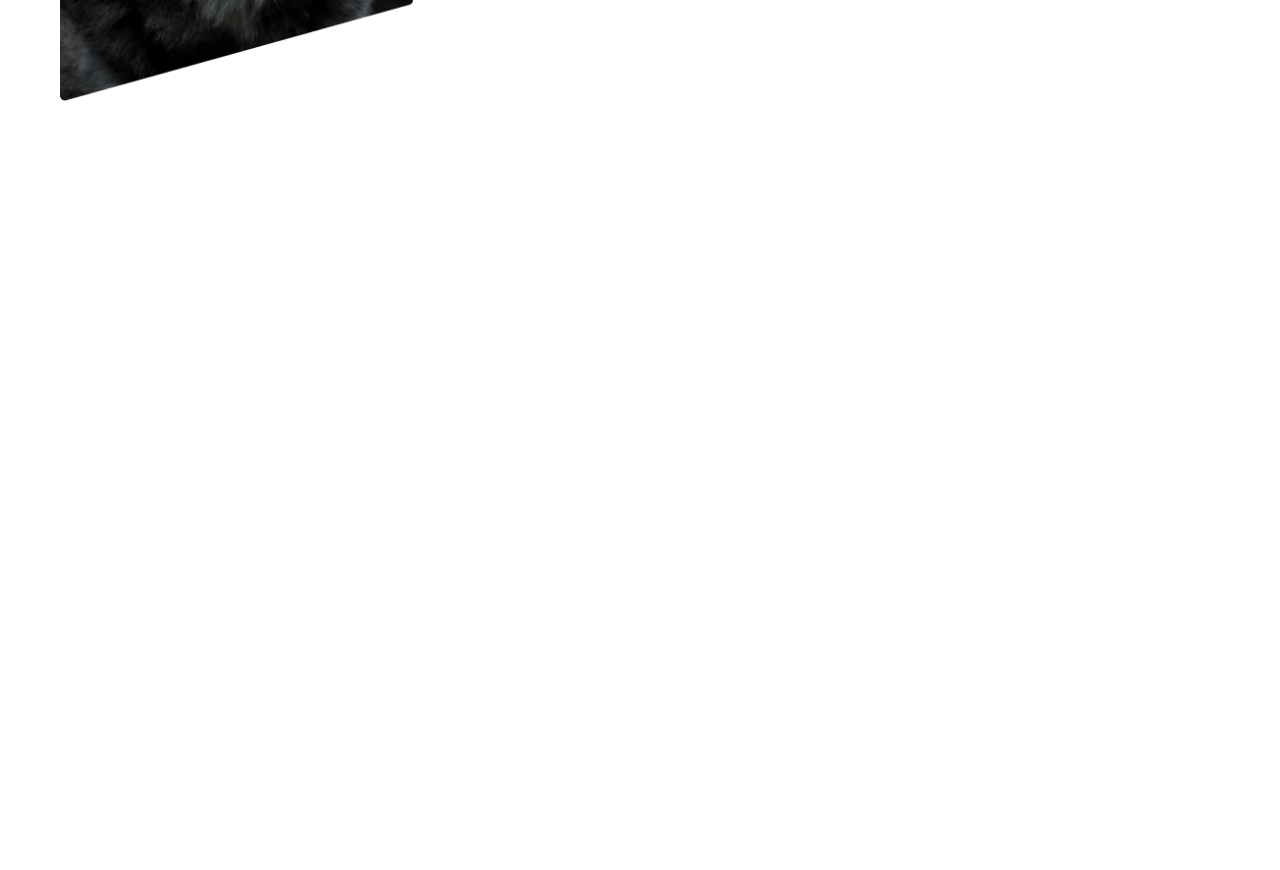
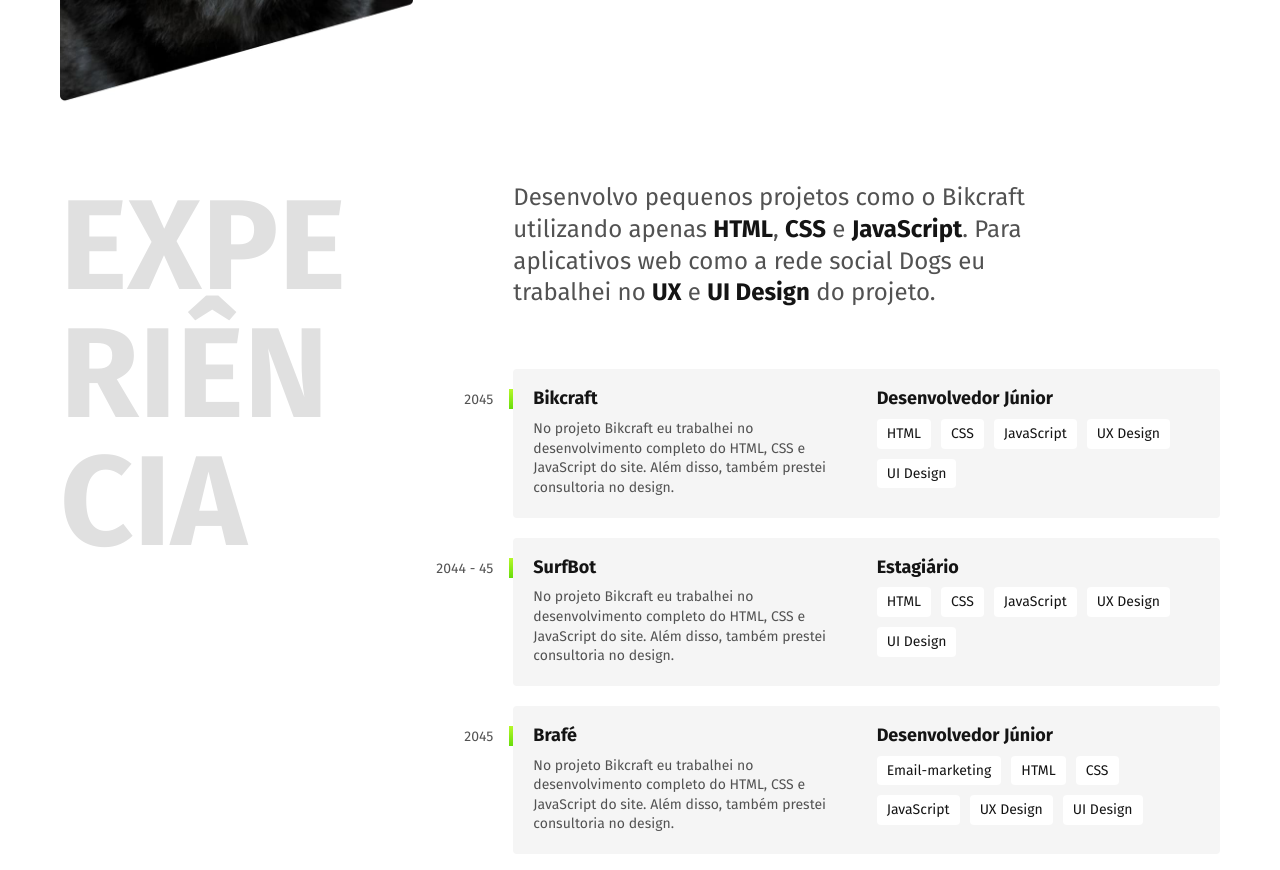
Before and after one commit to RaveleSilva/Porfolio-Model, a plain HTML site: page index.html in a window 1280 px wide. Shown: the part 572-1442 px from the top of the page. Before the commit the page ends 800 px from the top, so only its background shows below. Drawn offline with Linux system fonts and the light colour scheme.

Commit message:
Seção experiência concluída

```diff
--- /dev/null
+++ b/experiencia.css
@@ -0,0 +1,106 @@
+.experiencia .subtitle{
+    color: #e0e0e0;
+}
+
+.experiencia .experiencia-description{
+    font-size: 1.5rem;
+    line-height: 1.33;
+    margin-bottom: 60px;
+    max-width: 39ch;
+    color: #525252;
+}
+
+.experiencia-description strong{
+    color: #141414;
+}
+
+.empresa{
+    display: grid;
+    grid-template-columns: 1fr 1fr;
+    padding: 20px;
+    background-color: #f5f5f5;
+    margin-bottom: 20px;
+    border-radius: 4px;
+    position: relative;
+    gap: 10px 20px;
+}
+
+.empresa::before{
+    content: '';
+    display: block;
+    width: 4px;
+    height: 20px;
+    background-image: linear-gradient(#b6f829, #67dd0a);
+    position: absolute;
+    top: 20px;
+    left: -4px;
+}
+
+.empresa-ano{
+    position: absolute;
+    top: 22px;
+    left: -100px;
+    color: #525252;
+    font-size: 0.875rem;
+    width: 80px;
+    text-align: right;
+}
+
+.empresa-titulo{
+    font-size: 1.125rem;
+    line-height: 1.1;
+    font-weight: bold;
+}
+
+.empresa-description{
+    font-size: 0.875rem;
+    line-height: 1.4;
+    color: #525252;
+}
+
+.empresa-habilidades{
+    display: flex;
+    flex-wrap: wrap;
+    gap: 10px;
+    align-content: flex-start;
+}
+
+.empresa-habilidades li{
+    font-size: 0.875rem;
+    line-height: 1.4;
+    border-radius: 4px;
+    background-color: white;
+    padding: 5px 10px;
+}
+
+@media (max-width: 800px){
+    .experiencia{
+        grid-template-columns: 1fr;
+        gap: 40px;
+    }
+
+    .experiencia .subtitle{
+        color: #141414;
+    }
+
+    .experiencia-description{
+        font-size: 1.25rem;
+    }
+
+    .empresa-ano{
+        position: initial;
+        order: 1;
+        width: initial;
+        text-align: left;
+    }
+
+    .empresa-ano::before{
+        content: 'Ano: ';
+    }
+}
+
+@media (max-width: 400px){
+    .empresa{
+        grid-template-columns: 1fr;
+    }
+}
--- a/global.css
+++ b/global.css
@@ -4,6 +4,22 @@
     box-sizing: border-box;
     font-family: 'Fira Sans', Arial, Helvetica, sans-serif;
     color: #141414;
+}
+
+.container{
+    max-width: 1200px;
+    padding: 40px 20px;
+    margin: 0 auto;
+    display: grid;
+    grid-template-columns: 1fr 2fr;
+    gap: 100px;
+}
+
+.subtitle{
+    font-size: 8rem;
+    word-break: break-all;
+    max-width: 4ch;
+    line-height: 1;
 }
 
 h1,h2,h3,p{
@@ -25,3 +41,11 @@ a{
     text-decoration: none;
     color: #141414;
 }
+
+@media (max-width: 800px){
+    .subtitle{
+        font-size: 3rem;
+        text-transform: capitalize;
+        max-width: initial;
+    }
+}
--- a/index.html
+++ b/index.html
@@ -20,12 +20,67 @@
         </nav>
     </header>
 
-    <main class="intro">
+    <main class="container intro">
         <img src="img/perfil.jpg" alt="Lobo Cinza">
         <div>
             <h1>Desenvolvedor <br> Front-End & <br> UX/UI Designer</h1>
             <p>Localizado no Rio de janeiro ⛱️</p>
         </div>
     </main>
+
+    <section class="container experiencia" id="experiencia" aria-label="Experiências">
+        <h2 class="subtitle">EXPERIÊNCIA</h2>
+        <div>
+            <p class="experiencia-description">
+                Desenvolvo pequenos projetos como o Bikcraft utilizando apenas <strong>HTML</strong>, <strong>CSS</strong> e <strong>JavaScript</strong>. Para aplicativos web como a rede social Dogs eu trabalhei no <strong>UX</strong> e <strong>UI Design</strong> do projeto.
+            </p>
+            <div class="empresa">
+                <span class="empresa-ano">2045</span>
+                <h3 class="empresa-titulo">Bikcraft</h3>
+                <span class="empresa-titulo">Desenvolvedor Júnior</span>
+                <p class="empresa-description">
+                    No projeto Bikcraft eu trabalhei no desenvolvimento completo do HTML, CSS e JavaScript do site. Além disso, também prestei consultoria no design.
+                </p>
+                <ul class="empresa-habilidades">
+                    <li>HTML</li>
+                    <li>CSS</li>
+                    <li>JavaScript</li>
+                    <li>UX Design</li>
+                    <li>UI Design</li>
+                </ul>
+            </div>
+            <div class="empresa">
+                <span class="empresa-ano">2044 - 45</span>
+                <h3 class="empresa-titulo">SurfBot</h3>
+                <span class="empresa-titulo">Estagiário</span>
+                <p class="empresa-description">
+                    No projeto Bikcraft eu trabalhei no desenvolvimento completo do HTML, CSS e JavaScript do site. Além disso, também prestei consultoria no design.
+                </p>
+                <ul class="empresa-habilidades">
+                    <li>HTML</li>
+                    <li>CSS</li>
+                    <li>JavaScript</li>
+                    <li>UX Design</li>
+                    <li>UI Design</li>
+                </ul>
+            </div>
+            <div class="empresa">
+                <span class="empresa-ano">2045</span>
+                <h3 class="empresa-titulo">Brafé</h3>
+                <span class="empresa-titulo">Desenvolvedor Júnior</span>
+                <p class="empresa-description">
+                    No projeto Bikcraft eu trabalhei no desenvolvimento completo do HTML, CSS e JavaScript do site. Além disso, também prestei consultoria no design.
+                </p>
+                <ul class="empresa-habilidades">
+                    <li>Email-marketing</li>
+                    <li>HTML</li>
+                    <li>CSS</li>
+                    <li>JavaScript</li>
+                    <li>UX Design</li>
+                    <li>UI Design</li>
+                </ul>
+            </div>
+        </div>
+    </section>
 </body>
 </html>
--- a/intro.css
+++ b/intro.css
@@ -1,10 +1,4 @@
 .intro{
-    max-width: 1200px;
-    padding: 40px 20px;
-    margin: 0 auto;
-    display: grid;
-    grid-template-columns: 1fr 2fr;
-    gap: 100px;
     align-items: center;
 }
 
--- a/style.css
+++ b/style.css
@@ -1,3 +1,4 @@
 @import url(header.css);
 @import url(global.css);
 @import url(intro.css);
+@import url(experiencia.css);
```
